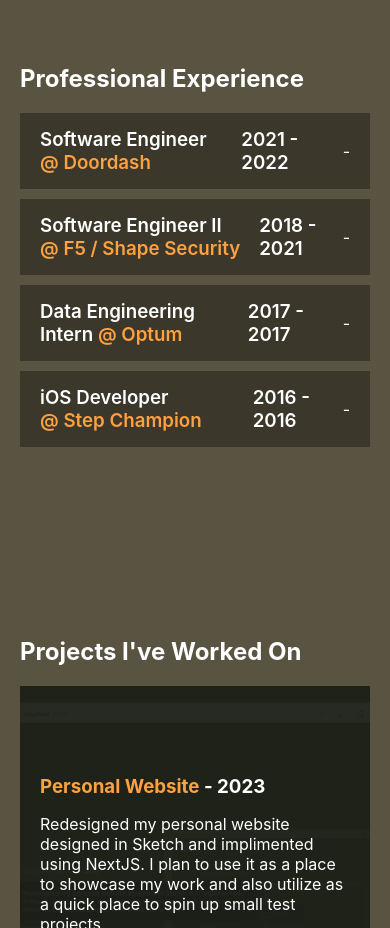
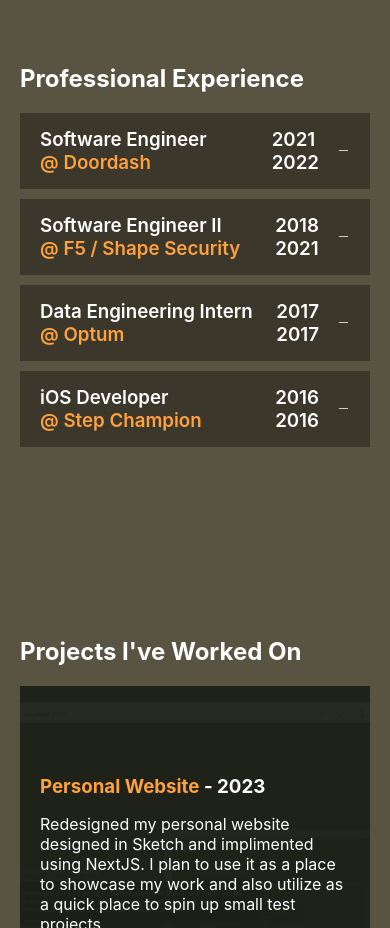
Before and after one commit to obatola/oba, a Next.js app: page / in a window 390 px wide. Shown: the part 880-1808 px from the top of the page. Built offline with nearby package versions, Linux system fonts and the light colour scheme.

Commit message:
fixed styling

```diff
--- a/src/contants.ts
+++ b/src/contants.ts
@@ -5,7 +5,8 @@
 }
 
 export const ICON_SIZE = {
-    small: '1em',
-    medium: '1.25em',
-    large: '1.8em',
+    tiny: '0.8rem',
+    small: '1rem',
+    medium: '1.25rem',
+    large: '1.8rem',
 }
--- a/src/modules/home/ProfessionalExperience.tsx
+++ b/src/modules/home/ProfessionalExperience.tsx
@@ -6,6 +6,9 @@
 import { Spacer, SPACER_SIZE } from "../common/Spacer";
 import { TechnologiesPanel } from "../common/TechnologiesPanel";
 import { HOME_PAGE_ANCHORS } from "@/constants/homeConstants";
+import { AiOutlineMinus, AiOutlinePlus } from 'react-icons/ai';
+import { ICON_SIZE } from "@/contants";
+
 
 
 export const ProfessionalExperienceSection = () => (
@@ -49,9 +52,13 @@
                             <GoldenLink href={exp.companyURL} disableLink>{exp.companyName}</GoldenLink>
                         </ span>
                     </span>
-                    <span>{exp.startDate} - {exp.endDate || 'Present'}</span>
+                    <span className={styles.dateSpan}>
+                        <span>{exp.startDate}</span>
+                        <span className={styles.dateDash}> - </span>
+                        <span>{exp.endDate || 'Present'}</span>
+                    </span>
                 </h3>
-                <span className={styles.openCloseIconContainer}>{isActive ? '+' : '-'}</span>
+                <span className={styles.openCloseIconContainer}>{isActive ? <AiOutlinePlus size={ICON_SIZE.tiny} /> : <AiOutlineMinus size={ICON_SIZE.tiny} />}</span>
             </div>
             <div className={clsx({
                 [styles.accordionContentActive]: isActive,
--- a/src/styles/ProfessionalExperience.module.css
+++ b/src/styles/ProfessionalExperience.module.css
@@ -22,6 +22,7 @@
 .accordionTitle {
     display: flex;
     justify-content: space-between;
+    align-items: center;
     font-weight: 600;
     width: 90%;
 }
@@ -64,3 +65,14 @@
     color: var(--gold-accent);
     display: inline-block;
 }
+
+@media (max-width: 768px) {
+    .dateSpan {
+        display: flex;
+        flex-direction: column;
+    }
+
+    .dateDash {
+        display: none;
+    }
+}
```
